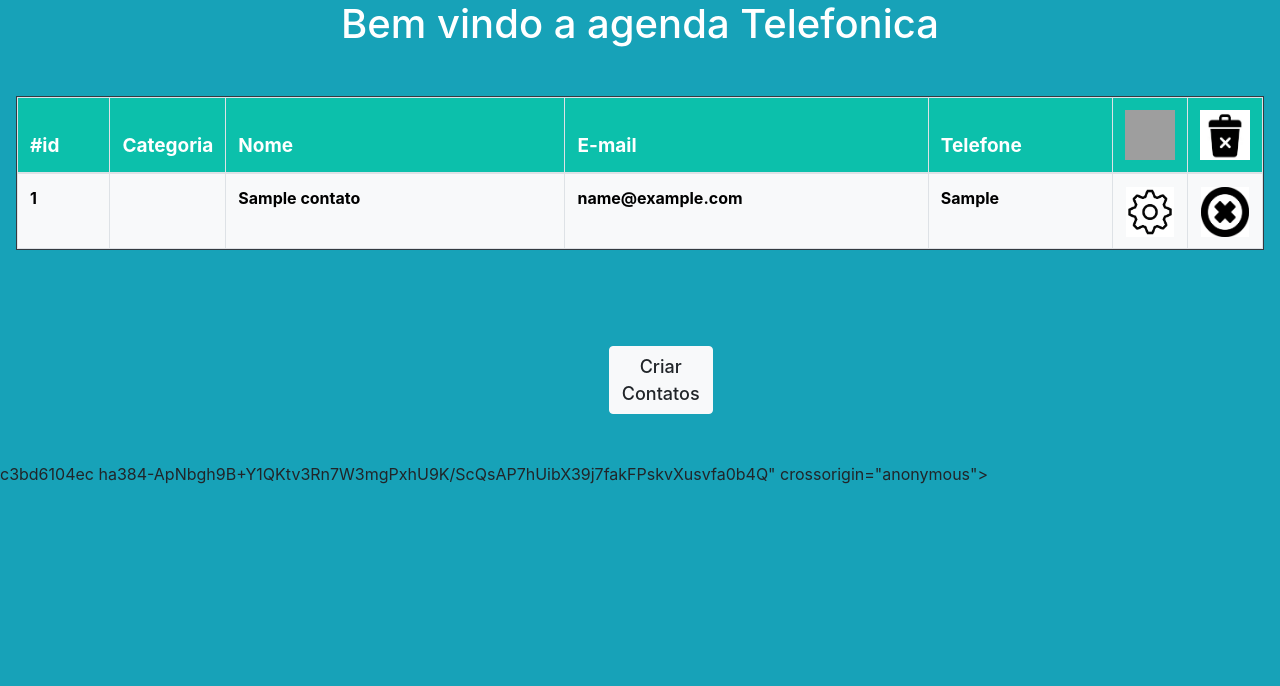
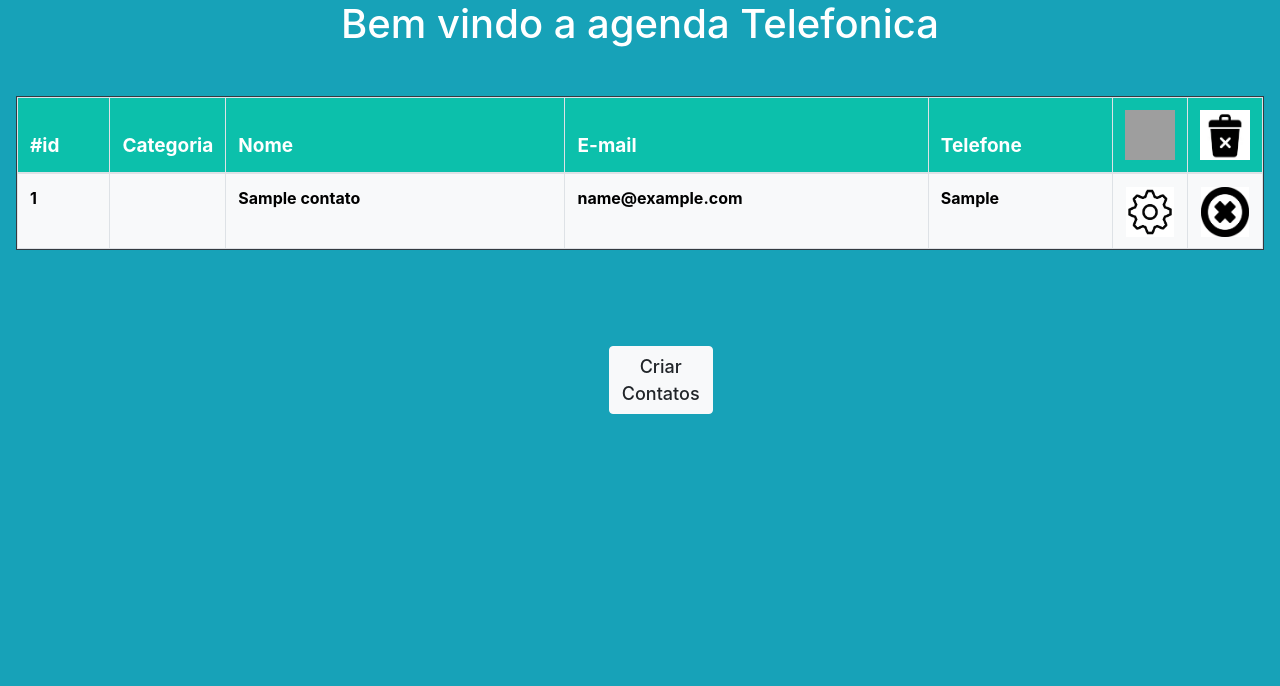
Before and after one commit to caiobomfs/crud_novo, a PHP site: page /index.php in a window 1280 px wide. Shown: the top 686 px of the page. Run offline with PHP 8.4, Linux system fonts and the light colour scheme; tables that the repository leaves empty hold one stand-in row (values such as "Sample post"); data that the repository does not hold is empty; some libraries are stand-ins or nearby versions; grey boxes are pictures that could not be loaded.

Commit message:
corrigindo erro

```diff
--- a/index.php
+++ b/index.php
@@ -142,8 +142,7 @@
       <br>
 
 
-c3bd6104ec
-ha384-ApNbgh9B+Y1QKtv3Rn7W3mgPxhU9K/ScQsAP7hUibX39j7fakFPskvXusvfa0b4Q" crossorigin="anonymous"></script>
+</script>
 <script src="https://cdn.jsdelivr.net/npm/bootstrap@4.0.0/dist/js/bootstrap.min.js" integrity="sha384-JZR6Spejh4U02d8jOt6vLEHfe/JQGiRRSQQxSfFWpi1MquVdAyjUar5+76PVCmYl" crossorigin="anonymous"></script>
 </body>
 </html>
```
